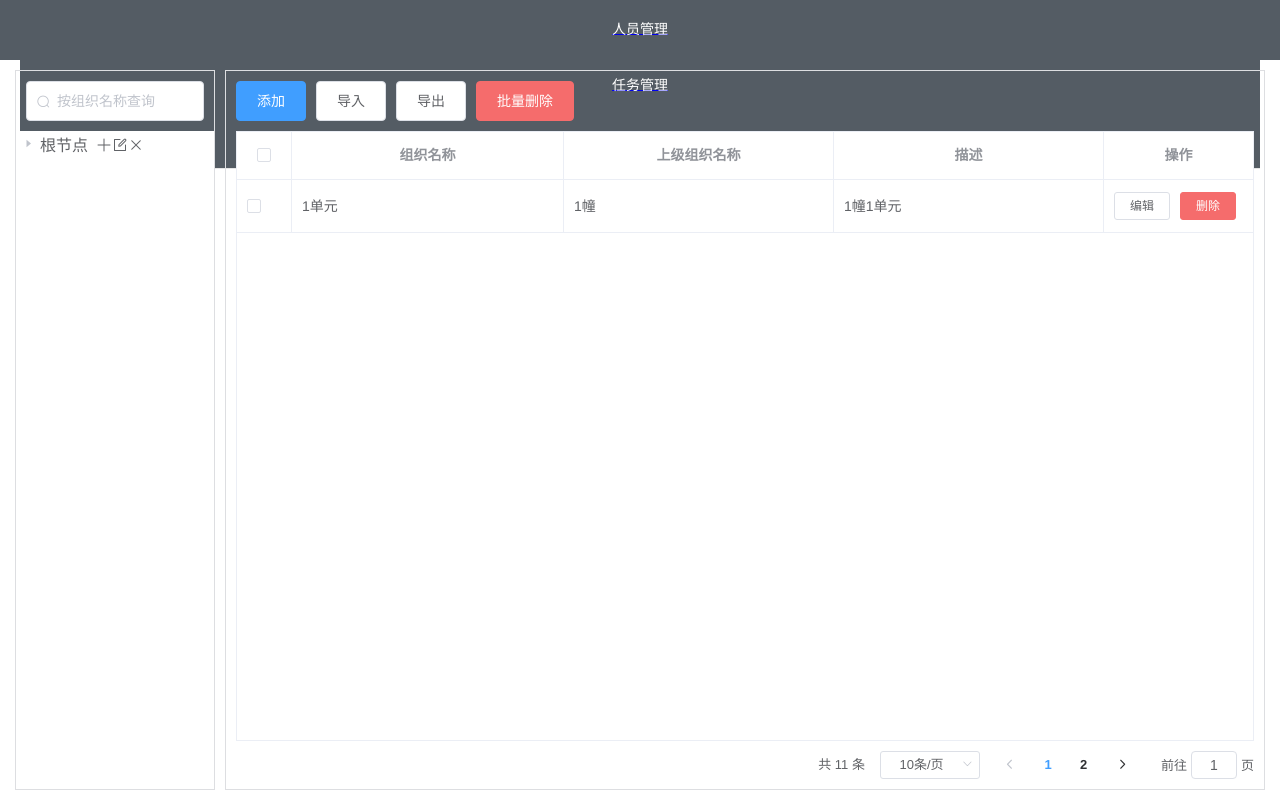
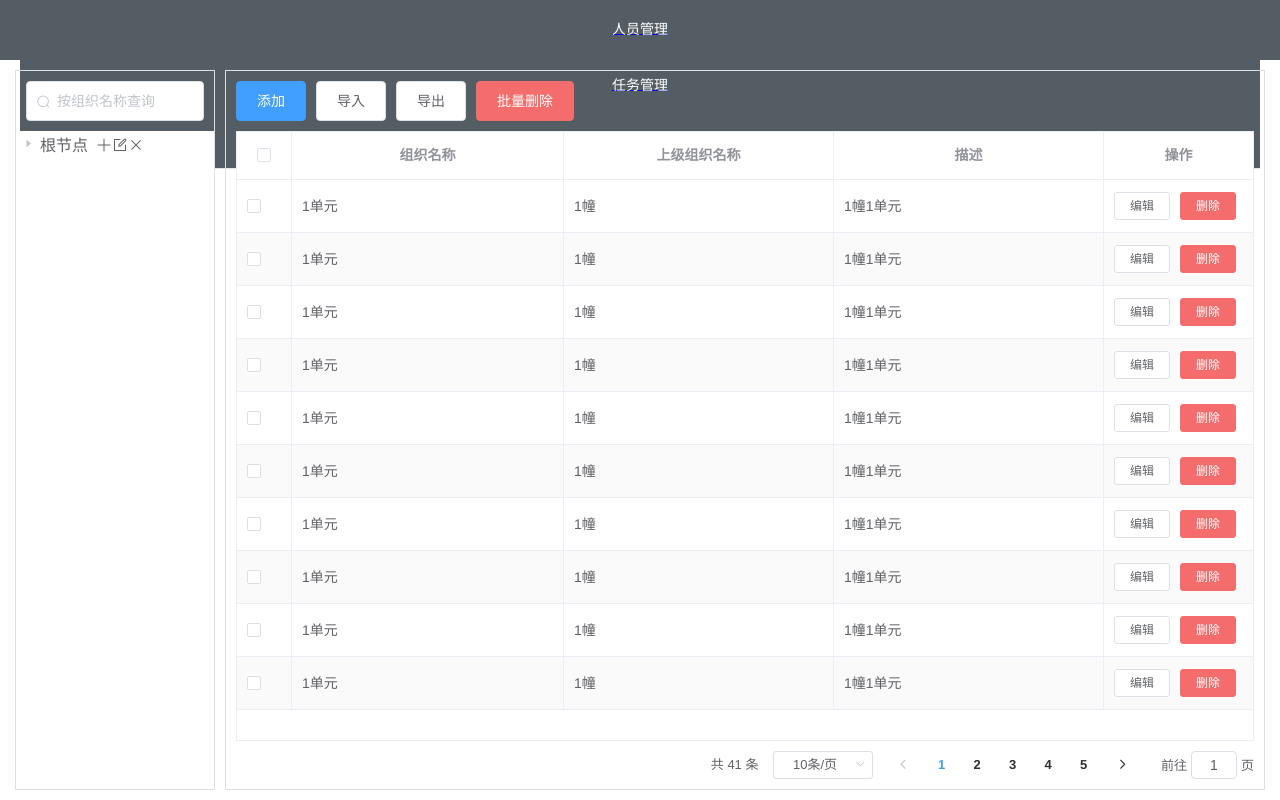
Before and after one commit to wqc200813843/fruit, a Vue app: page /#/orgManager/index in a window 1280 px wide. Built offline with nearby package versions, Linux system fonts and the light colour scheme.

Commit message:
org pagerTable

```diff
--- a/src/components/PagerTable.vue
+++ b/src/components/PagerTable.vue
@@ -2,6 +2,7 @@
   <div class="pager-table">
     <el-table
     ref="table"
+    v-loading="loading"
     :data="tableData"
     stripe
     border
@@ -28,32 +29,31 @@
 </template>
 <script>
 export default {
-  data () {
-    return {
-      selections: []
-    }
-  },
   props: {
-    tableData: {
-      default: [],
-      type: Array
-    },
-    total: {
-      default: 0,
-      type: Number
-    },
-    currentPage: {
-      default: 1,
-      type: Number
-    },
     hasSelect: {
       default: false,
       type: Boolean
     },
-    pageSize: {
-      default: 10,
-      type: Number
+    fetch: {
+      default: function () {},
+      type: Function
     }
+  },
+  data () {
+    return {
+      selections: [],
+      total: 0,
+      currentPage: 1,
+      pageSize: 10,
+      tableData: [],
+      loading: false
+    }
+  },
+  mounted: function () {
+    this.getData({
+      currentPage: this.currentPage,
+      pageSize: this.pageSize
+    })
   },
   methods: {
     /**
@@ -75,17 +75,39 @@ export default {
      * @param Number val 选择的单页总数得值
      */
     sizeChange: function (val) {
-      this.$emit('search', {pageSize: val})
+      let condition = {}
+      this.pageSize = val
+      condition.currentPage = 1
+      condition.pageSize = val
+      this.getData(condition)
     },
     /**
      * @description 分页组件当前页变化
      * @param Number val 选择当前页的值
      */
     currentChange: function (val) {
-      this.$emit('search', {currentPage: val})
+      let condition = {}
+      this.currentPage = val
+      condition.currentPage = val
+      condition.pageSize = this.pageSize
+      this.getData(condition)
     },
-    doLayOut: function () {
-      this.$refs['table'].doLayout()
+    getData: function (options) {
+      this.loading = true
+      this.fetch(options)
+      .then(res => {
+        var self = this
+        this.total = res.data.data.total
+        const timeOut = setTimeout(function () {
+          self.tableData = res.data.data.tableData
+          self.loading = false
+          clearTimeout(timeOut)
+        }, 2000)
+      })
+      .catch(err => {
+        console.log(err)
+        this.loading = false
+      })
     }
   }
 }
--- a/src/mock/org.js
+++ b/src/mock/org.js
@@ -1,6 +1,5 @@
 export default {
   getOrgList: config => {
-    debugger
     var condition = JSON.parse(config.body)
     var data = []
     for (let i = 0, length = condition.pageSize; i < length; i++) {
@@ -16,7 +15,7 @@ export default {
       data: {
         pageSize: condition.pageSize,
         currentPage: 1,
-        total: 51,
+        total: condition.currentPage === 2 ? 51 : 41,
         tableData: data
       },
       success: true,
--- a/src/views/orgManager/index.vue
+++ b/src/views/orgManager/index.vue
@@ -12,12 +12,8 @@
       </div>
       <div class="org-list"><!-- 带分页表格 -->
         <pager-table
-        :pageSize="searchCondition.pageSize"
-        :currentPage="searchCondition.currentPage"
-        :total="searchCondition.total"
-        @search="search"
-        hasSelect
-        :tableData="orgList">
+        :fetch="search"
+        hasSelect>
           <template slot="table-column">
             <el-table-column
               label="组织名称"
@@ -59,21 +55,7 @@ import {getOrgList} from '@/api/orgManager'
 export default {
   data () {
     return {
-      searchCondition: {
-        pageSize: 10,
-        currentPage: 1,
-        total: 11,
-        orgUuid: null
-      },
-      orgList: [
-        {
-          uuid: '321321321',
-          name: '1单元',
-          orgParentUuid: '24432423423',
-          orgParentName: '1幢',
-          memo: '1幢1单元'
-        }
-      ]
+      orgUuid: null
     }
   },
   components: {
@@ -120,25 +102,9 @@ export default {
       this.$refs['orgUpload'].openDialog()
     },
     search: function (options) {
-      let condition = {}
-      if (!options) options = {}
-      condition.currentPage = options.currentPage || 1
-      condition.pageSize = options.pageSize || this.searchCondition.pageSize
-      condition.orgUuid = options.orgUuid || this.searchCondition.orgUuid
-      getOrgList(condition)
-      .then(res => {
-        var data = res.data
-        if (data.success === true) {
-          this.searchCondition.pageSize = condition.pageSize
-          this.searchCondition.currentPage = condition.currentPage
-          this.searchCondition.orgUuid = condition.orgUuid
-          this.searchCondition.total = data.data.total
-          this.orgList = data.data.tableData
-        }
-      })
-      .catch(function () {
-        debugger
-      })
+      let condition = options || {}
+      condition.orgUuid = this.orgUuid
+      return getOrgList(condition)
     }
   }
 }
```
